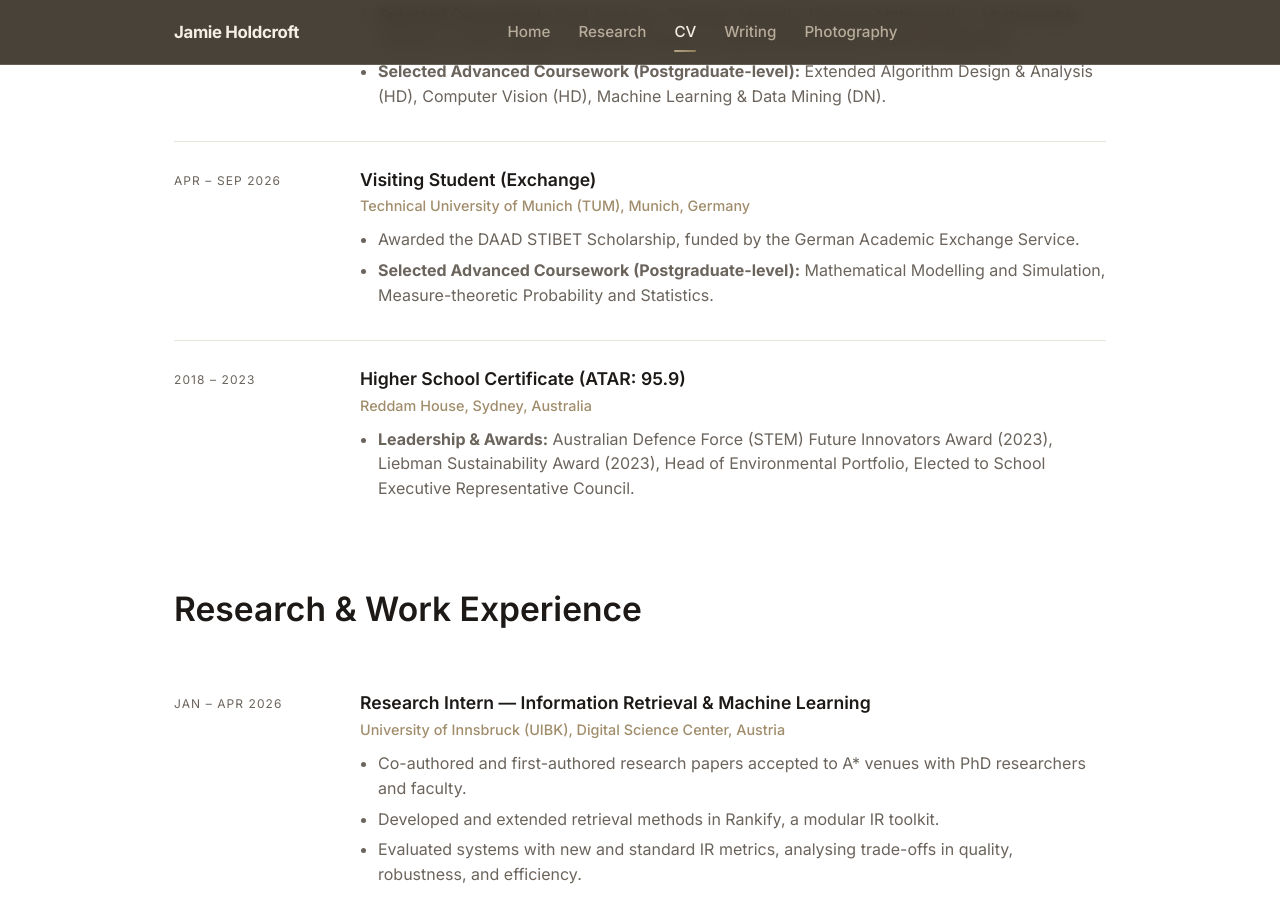
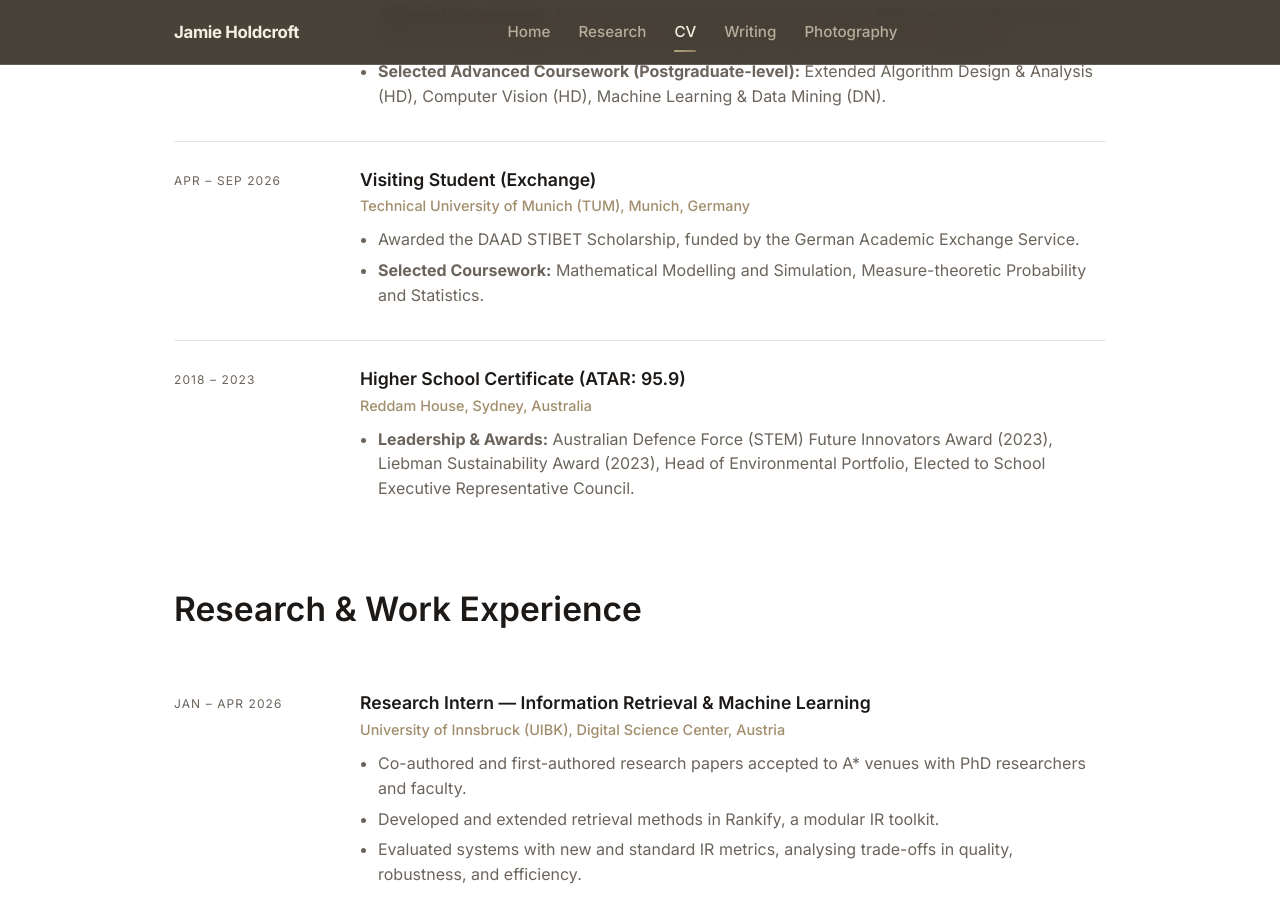
Before and after one commit to JamieHoldcroft/jamieholdcroft.github.io, a Jekyll site: the page built from cv.html, in a window 1280 px wide and 900 px high, scrolled down 681 px. Built offline with Jekyll 4.4.1, drawn with Linux system fonts in a browser that asks for light colours.

Commit message:
Update coursework label in cv.html

```diff
--- a/cv.html
+++ b/cv.html
@@ -42,7 +42,7 @@ description: "Curriculum vitae for Jamie Holdcroft — education, research exper
         <span class="cv-org">Technical University of Munich (TUM), Munich, Germany</span>
         <ul>
           <li>Awarded the DAAD STIBET Scholarship, funded by the German Academic Exchange Service.</li>
-          <li><strong>Selected Advanced Coursework (Postgraduate-level):</strong> Mathematical Modelling and Simulation, Measure-theoretic Probability and Statistics.</li>
+          <li><strong>Selected Coursework:</strong> Mathematical Modelling and Simulation, Measure-theoretic Probability and Statistics.</li>
         </ul>
       </div>
     </div>
```
